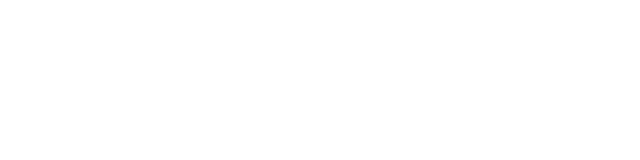
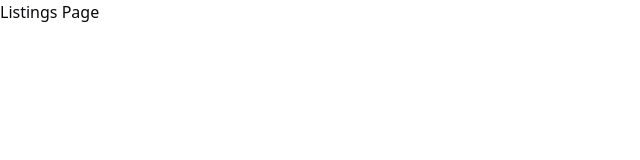
Before and after one commit to Codecraftershubx/geodent, a React (Vite) app in the folder frontend/: page /listings in a window 1280 px wide. Before the commit this address had no page. Shown: the top 160 px of the page, without its empty margins (0-640 px from the left). Built offline with nearby package versions, Linux system fonts and the light colour scheme.

Commit message:
:star2::construction:feat: add base Listings page and react hot toast

```diff
--- a/frontend/package.json
+++ b/frontend/package.json
@@ -20,6 +20,7 @@
     "react": "^18.3.1",
     "react-dom": "^18.3.1",
     "react-hook-form": "^7.54.2",
+    "react-hot-toast": "^2.5.2",
     "react-router-dom": "^7.3.0",
     "tailwind-merge": "^3.0.2",
     "tailwindcss": "^4.0.12",
--- a/frontend/src/App.tsx
+++ b/frontend/src/App.tsx
@@ -5,6 +5,7 @@
   return (
     <Router>
       <Routes>
+        <Route path="/listings" element={<pages.Listings />} />
         <Route path="/login" element={<pages.Login />} />
         <Route path="/" element={<pages.Signup />} />
       </Routes>
--- /dev/null
+++ b/frontend/src/pages/Listings.tsx
@@ -0,0 +1,9 @@
+const Listings = () => {
+  return (
+    <div>
+      <h1>Listings Page</h1>
+    </div>
+  );
+};
+
+export default Listings;
```
Also changed, not shown: 1 other file (tests, documents, lock files or other folders).
